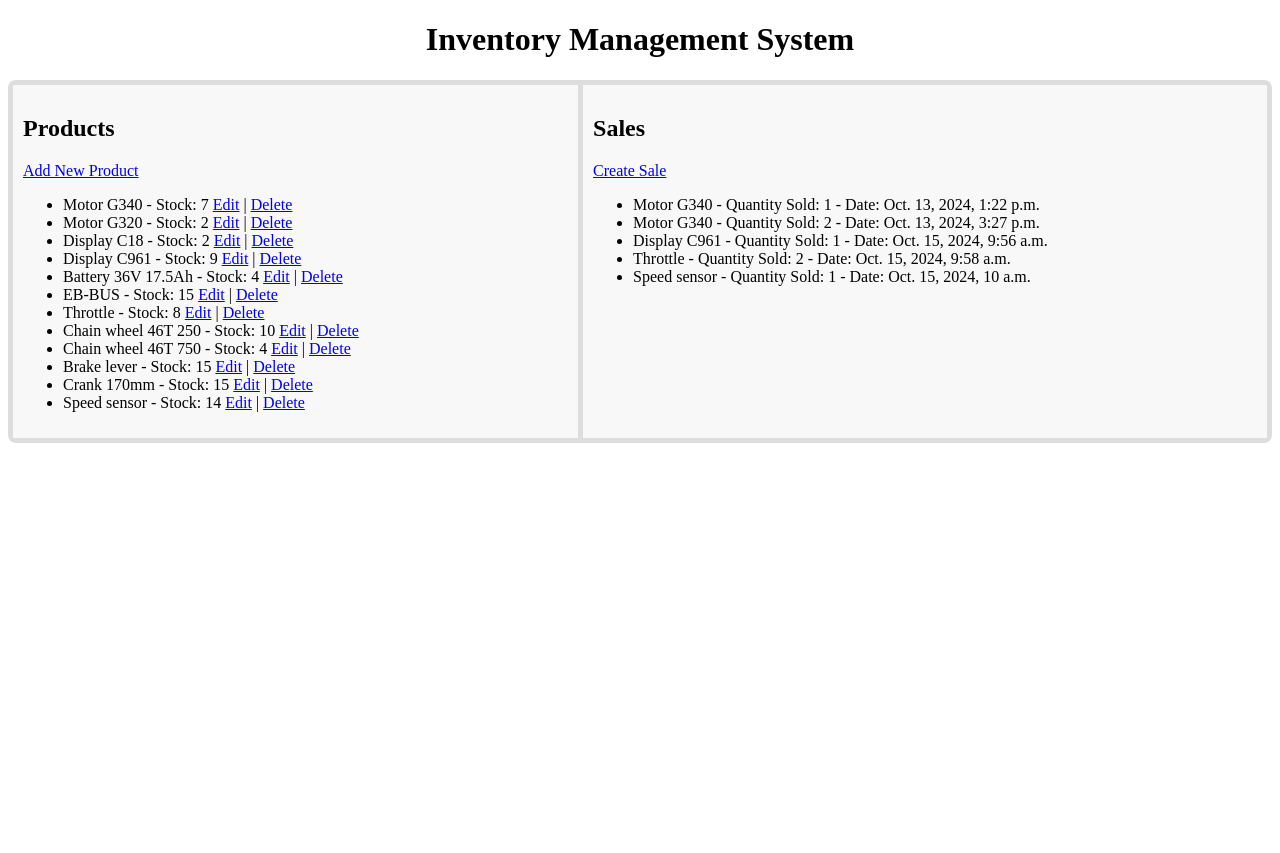
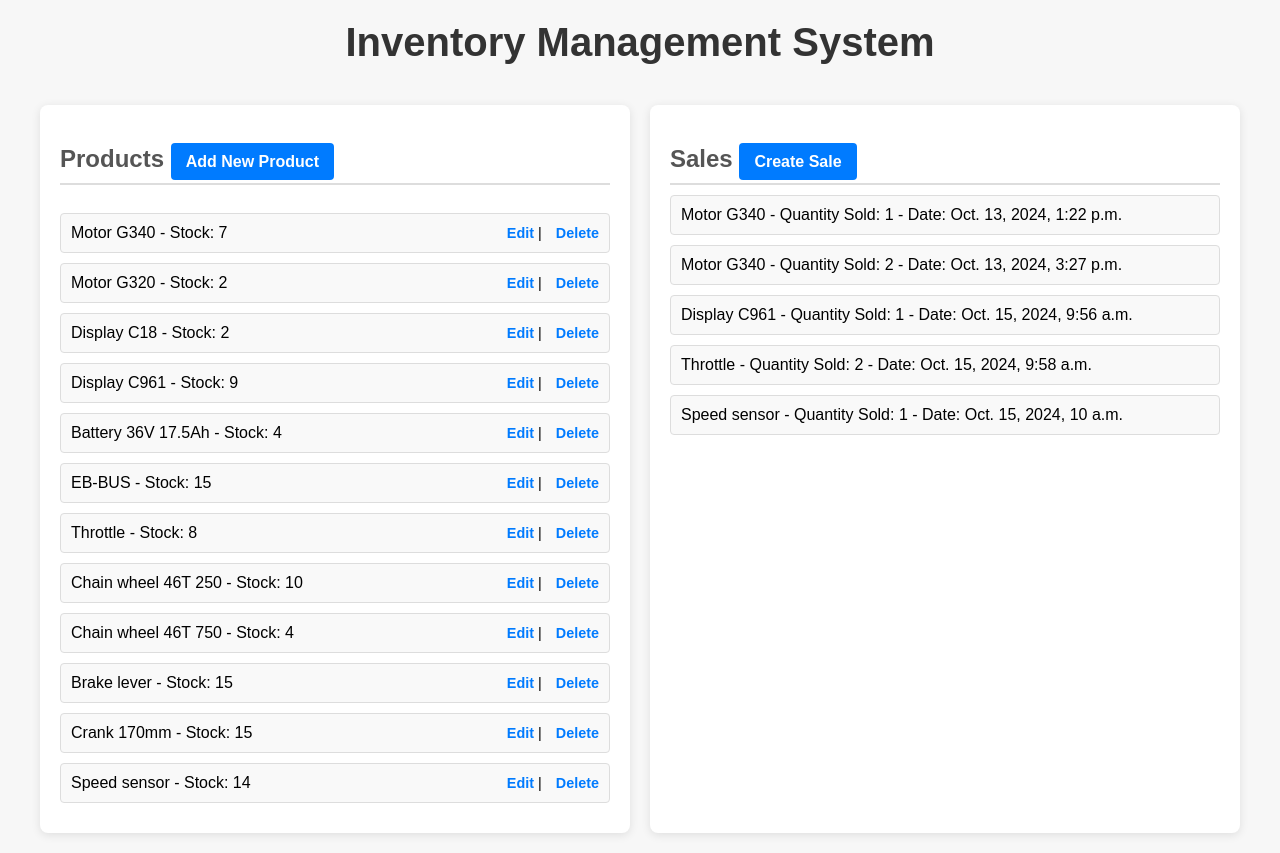
Before and after one commit to emax-77/Inventory-Management-System, a Django app: page /products/ in a window 1280 px wide. Before the commit the page ends 443 px from the top, so only its background shows below. Run offline with Django 5.2, Linux system fonts and the light colour scheme; data comes from the database, SQL or seed files in the repository; parts of the project's set-up code (start-up, migrations or seed data) failed here and were passed over.

Commit message:
some CSS added on product_list.html

```diff
--- a/ims/templates/product_list.html
+++ b/ims/templates/product_list.html
@@ -3,56 +3,130 @@
 <head>
     <meta charset="UTF-8">
     <meta name="viewport" content="width=device-width, initial-scale=1.0">
-    <title>Document</title>
+    <title>Inventory Management System</title>
     <style>
+        body {
+            font-family: Arial, sans-serif;
+            background-color: #f7f7f7;
+            margin: 0;
+            padding: 0;
+        }
+
+        h1 {
+            text-align: center;
+            color: #333;
+            margin: 20px 0;
+            font-size: 2.5rem;
+        }
 
         .grid-container {
             display: grid;
-            grid-template-columns: auto auto;
-            gap: 5px;
-            background-color: #dddddd;
-            padding: 5px;
-            border-radius: 8px;
+            grid-template-columns: 1fr 1fr;
+            gap: 20px;
+            padding: 20px;
+            max-width: 1200px;
+            margin: 0 auto;
         }
 
-        .grid-container > div{
-            background-color: rgba(255, 255, 255, 0.8);
-            padding: 20px 0;
-            padding: 10px;
+        .grid-container > div {
+            background-color: #ffffff;
+            padding: 20px;
+            border-radius: 8px;
+            box-shadow: 0 2px 10px rgba(0, 0, 0, 0.1);
         }
 
+        h2 {
+            color: #555;
+            font-size: 1.5rem;
+            margin-bottom: 10px;
+            border-bottom: 2px solid #ddd;
+            padding-bottom: 10px;
+        }
+
+        a {
+            text-decoration: none;
+            color: #007bff;
+            font-weight: bold;
+        }
+
+        a:hover {
+            color: #0056b3;
+            text-decoration: underline;
+        }
+
+        ul {
+            list-style-type: none;
+            padding: 0;
+            margin: 0;
+        }
+
+        li {
+            margin-bottom: 10px;
+            padding: 10px;
+            background-color: #f9f9f9;
+            border: 1px solid #ddd;
+            border-radius: 4px;
+            display: flex;
+            justify-content: space-between;
+            align-items: center;
+        }
+
+        .action-links {
+            font-size: 0.9rem;
+        }
+
+        .action-links a {
+            margin-left: 10px;
+        }
+
+        .button {
+            background-color: #007bff;
+            color: white;
+            padding: 10px 15px;
+            text-align: center;
+            border: none;
+            border-radius: 4px;
+            font-size: 1rem;
+            cursor: pointer;
+        }
+
+        .button:hover {
+            background-color: #0056b3;
+        }
 
     </style>
 </head>
 <body>
 
-    <h1 style="text-align: center;"> Inventory Management System</h1>
+    <h1>Inventory Management System</h1>
 
     <div class="grid-container">
         <div class="grid-item1">
-            <h2>Products</h2>
-            <a href="{% url 'product_create' %}">Add New Product</a>
+            <h2>Products <a class="button" href="{% url 'product_create' %}">Add New Product</a> </h2>
+            <br>
             <ul>
                 {% for product in products %}
-                <li>{{ product.name }} - Stock: {{ product.quantity_in_stock }}
-                    <a href="{% url 'product_edit' product.id %}">Edit</a> |
-                    <a href="{% url 'product_delete' product.id %}">Delete</a>
+                <li>
+                    <span>{{ product.name }} - Stock: {{ product.quantity_in_stock }}</span>
+                    <span class="action-links">
+                        <a href="{% url 'product_edit' product.id %}">Edit</a> |
+                        <a href="{% url 'product_delete' product.id %}">Delete</a>
+                    </span>
                 </li>
                 {% endfor %}
             </ul>
         </div>
         <div class="grid-item2">
-            <h2>Sales</h2>
-            <a href="{% url 'sale_create' %}">Create Sale</a>
+            <h2>Sales <a class="button" href="{% url 'sale_create' %}">Create Sale</a></h2>
             <ul>
                 {% for sale in sales %}
-                <li>{{ sale.product.name }} - Quantity Sold: {{ sale.quantity_sold }} - Date: {{ sale.sale_date }}</li>
+                <li>
+                    <span>{{ sale.product.name }} - Quantity Sold: {{ sale.quantity_sold }} - Date: {{ sale.sale_date }}</span>
+                </li>
                 {% endfor %}
             </ul>
         </div>
     </div>
 
-
-
 </body>
 </html>
```
